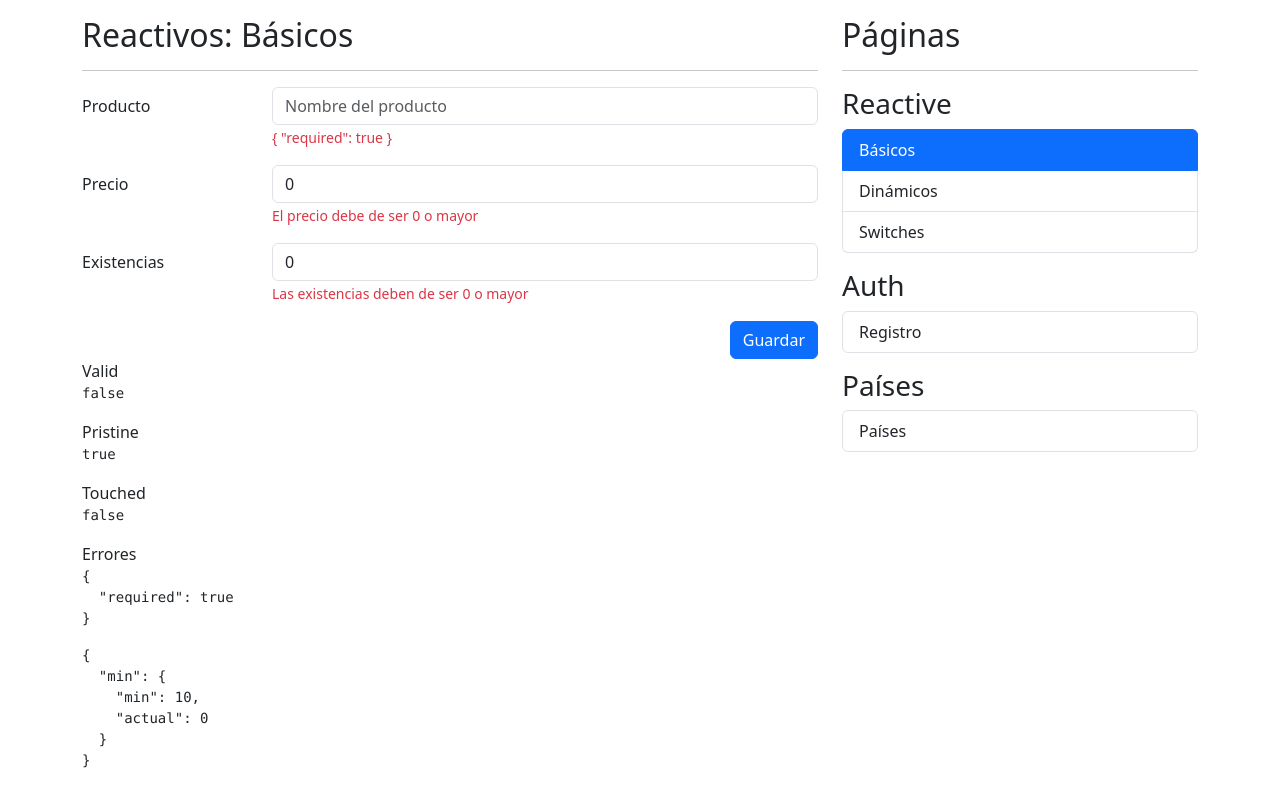
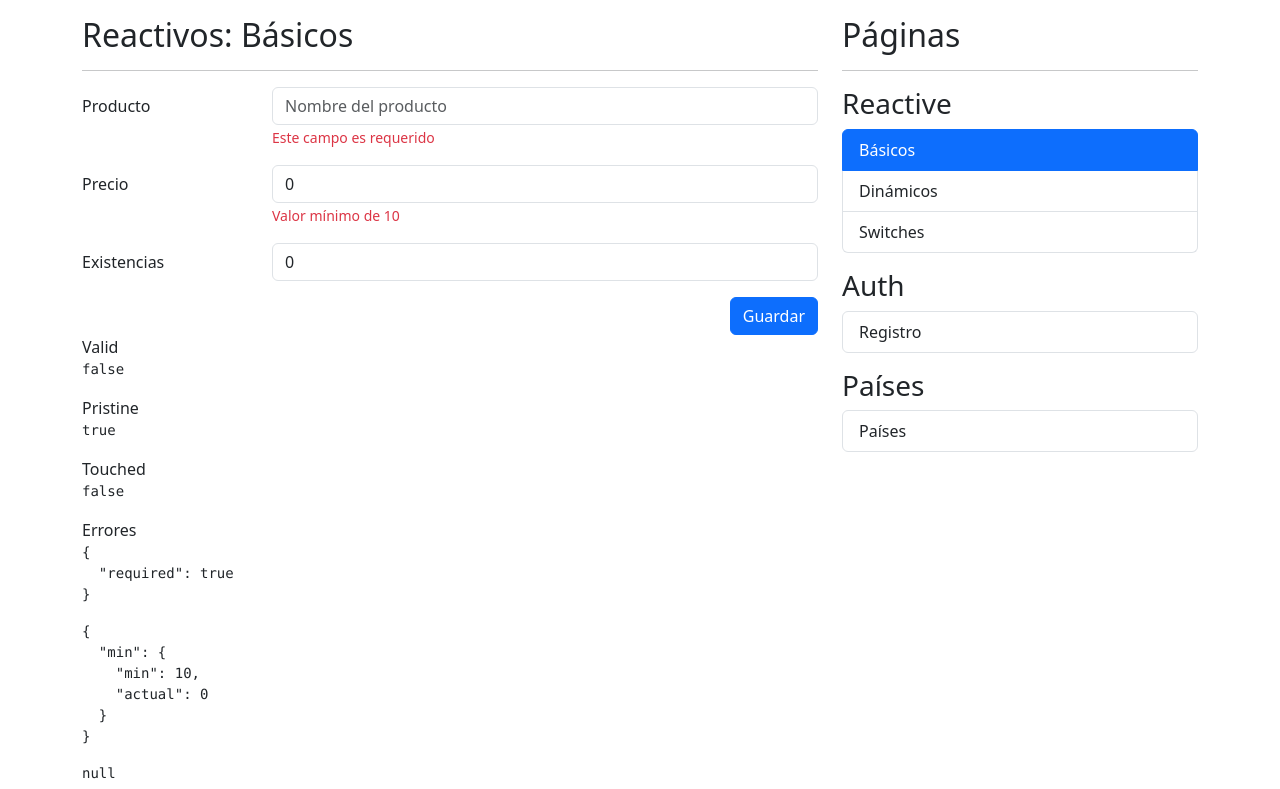
Before and after one commit to TitoCalleros/Ang19_0Exp_Reactive_forms, an Angular app: page /reactive/basic in a window 1280 px wide. Shown: the top 789 px of the page. Built offline with nearby package versions, Linux system fonts and the light colour scheme.

Commit message:
Creación de funciones para obtener los errores de cada elemento del formulario

```diff
--- a/src/app/reactive/pages/basic-page/basic-page.component.html
+++ b/src/app/reactive/pages/basic-page/basic-page.component.html
@@ -16,10 +16,10 @@
                            formControlName="name"
                            placeholder="Nombre del producto">
 
-                    @if (myForm.controls.name.errors) {
+                    @if (isValidField('name')) {
                       <span class="form-text text-danger">
                           <!-- Debe de ser de 3 letras -->
-                          {{ myForm.controls.name.errors | json }}
+                          {{ getFieldError('name') }}
                       </span>
 
                     }
@@ -34,9 +34,12 @@
                            class="form-control"
                            formControlName="price"
                            placeholder="Precio del producto">
-                    <span class="form-text text-danger">
-                        El precio debe de ser 0 o mayor
-                    </span>
+
+                    @if (isValidField('price')) {
+                      <span class="form-text text-danger">
+                          {{ getFieldError('price') }}
+                      </span>
+                    }
                 </div>
             </div>
 
@@ -49,9 +52,12 @@
                            formControlName="inStorage"
                            placeholder="Existencias del producto">
 
-                    <span class="form-text text-danger">
-                         Las existencias deben de ser 0 o mayor
-                    </span>
+                    @if (isValidField('inStorage')) {
+                      <span class="form-text text-danger">
+                        <!-- Debe de ser de 3 letras -->
+                        {{ getFieldError('inStorage') }}
+                      </span>
+                    }
                 </div>
             </div>
 
@@ -96,7 +102,7 @@
         <pre>{{ myForm.value| json }}</pre>
 
         <span>Precio</span>
-        <pre>{{ myForm.controls.price.value  | json }}</pre>
+        <pre>{{ myForm.controls['price'].value  | json }}</pre>
 
         <span>Producto</span>
         <pre>{{ myForm.controls['name'].value | json }}</pre>
--- a/src/app/reactive/pages/basic-page/basic-page.component.ts
+++ b/src/app/reactive/pages/basic-page/basic-page.component.ts
@@ -17,10 +17,35 @@ export class BasicPageComponent {
 
   private fb  = inject(FormBuilder);
 
-  myForm = this.fb.group({
+  myForm: FormGroup = this.fb.group({
     name: ['',  /** Validadores síncronos:  */ [Validators.required, Validators.minLength(3)],  /** validadores asíncronos */ [] ],
     price: [0, [Validators.required, Validators.min(10)]],
     inStorage: [0, [Validators.required, Validators.min(0)]]
-  })
+  });
+
+  isValidField( fieldName: string ): boolean | null {
+    return !!this.myForm.controls[fieldName].errors;
+  }
+
+  getFieldError( fieldName: string ): string | null {
+    if ( !this.myForm.controls[fieldName] ) return null;
+
+    const errors = this.myForm.controls[fieldName].errors ?? {};
+
+    for (const key of Object.keys(errors)) {
+      switch (key) {
+        case 'required':
+          return 'Este campo es requerido';
+
+        case 'minlength':
+          return `Mínimo de ${ errors['minlength'].requiredLength } caracteres`;
+
+        case 'min':
+          return `Valor mínimo de ${errors['min'].min }`;
+      }
+    }
+
+    return null;
+  }
 
 }
```
